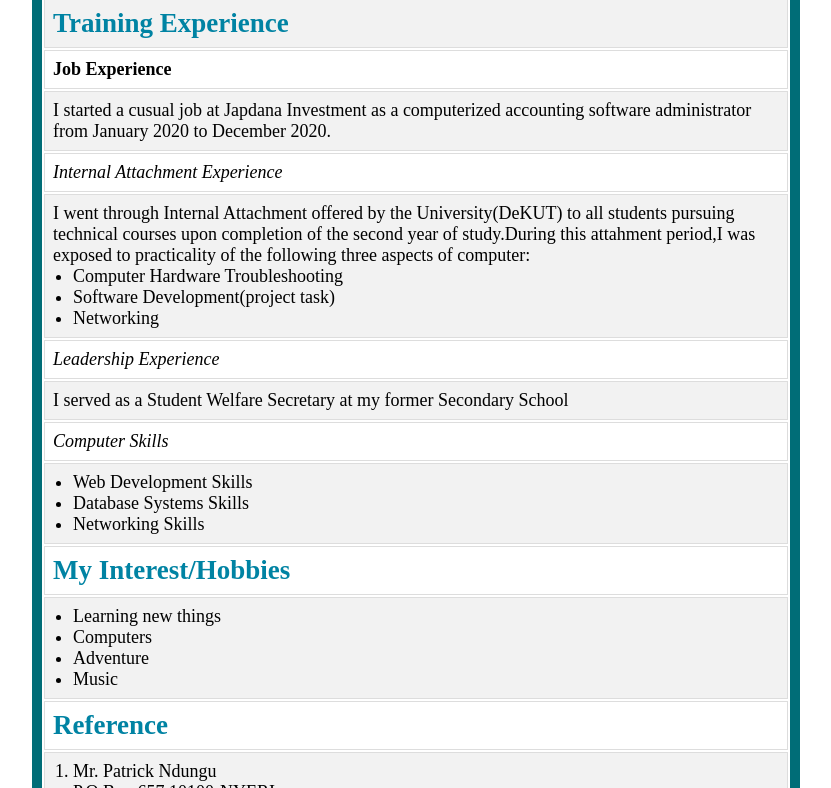
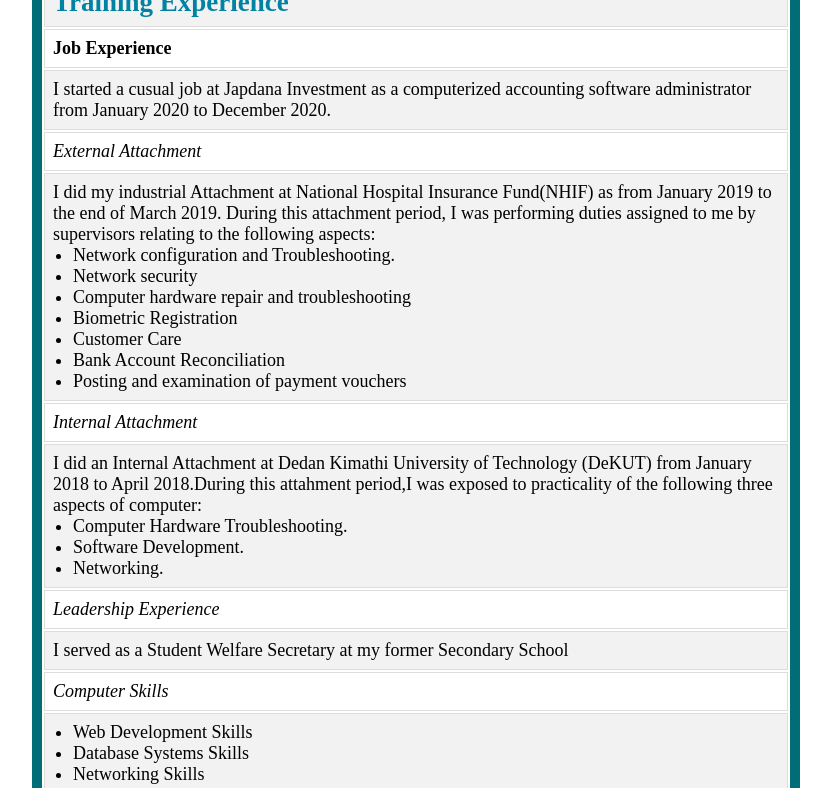
Before and after one commit to ngetichnicholas/my-portfolio, a plain HTML site: page about-me.html in a window 1280 px wide. Shown: the part 1647-2435 px from the top of the page, without its empty margins (224-1055 px from the left). Drawn offline with Linux system fonts and the light colour scheme.

Commit message:
Update about me and readme files and styles

```diff
--- a/about-me.html
+++ b/about-me.html
@@ -83,7 +83,7 @@
           <tr>
             <td colspan="3">
               <ul type="cycle">
-                <li>I am learning programming to develop my skills in Software Development and I chose Moringa School as it offers both challenge as well as an opportunity for career advancement, leading up to position of responsibility as a result of giving services to the society with remarkable performance.</li>
+                <li>I am currently learning programming at Moringa School to develop my skills in Software Development. Moringa School offers opportunity for career advancement in <strong> Computer Programming</strong>, producing graduands with remarkable performance.</li>
                 <li>I intend to advance my knowledge, skills and expertise in the field of <em>Information Technology </em>through <strong>computer programming</strong> and then venture into <em>Business</em>.</li>
               </ul>
             </td>
@@ -159,14 +159,31 @@
             <td colspan="3">I started a cusual job at Japdana Investment as a computerized accounting software administrator from January 2020 to December 2020. <br/></td>
           </tr>
           <tr>
-            <td colspan="3"><em>Internal Attachment Experience</em></td>
+            <td colspan="3"><em>External Attachment</em></td>
           </tr>
           <tr>
-            <td colspan="3">I went through Internal Attachment offered by the University(DeKUT) to all students pursuing technical courses upon completion of the second year of study.During this attahment period,I was exposed to practicality of the following three aspects of computer:<br/>
+            <td colspan="3">I did my industrial Attachment at National Hospital Insurance
+              Fund(NHIF) as from January 2019 to the end of March 2019. During this attachment period, I was performing duties assigned to me by supervisors relating to the following aspects: <br/>
               <ul type="cycle">
-                <li>Computer Hardware Troubleshooting</li>
-                <li>Software Development(project task)</li>
-                <li>Networking</li>
+                <li>Network configuration and Troubleshooting.</li>
+                <li>Network security </li>
+                <li>Computer hardware repair and troubleshooting</li>
+                <li>Biometric Registration</li>
+                <li>Customer Care</li>
+                <li>Bank Account Reconciliation</li>
+                <li>Posting and examination of payment  vouchers</li>
+              </ul>
+            </td>
+          </tr>
+          <tr>
+            <td colspan="3"><em>Internal Attachment</em></td>
+          </tr>
+          <tr>
+            <td colspan="3">I did an Internal Attachment at Dedan Kimathi University of Technology (DeKUT) from January 2018 to April 2018.During this attahment period,I was exposed to practicality of the following three aspects of computer:<br/>
+              <ul type="cycle">
+                <li>Computer Hardware Troubleshooting.</li>
+                <li>Software Development.</li>
+                <li>Networking.</li>
               </ul>
             </td>
           </tr>
--- a/css/style.css
+++ b/css/style.css
@@ -292,14 +292,11 @@ table th {
   #logo {
     margin-left: 15px;
   }
-  #projects-banner {
-    padding-top: 40px;
+  #projects-container {
+    padding-top: 10px;
     display: flex;
     flex-direction: column;
     justify-content: space-around;
-    overflow: auto;
-  }
-  #container {
     height: auto;
     height: auto;
     margin-bottom: 0px;
```
Also changed, not shown: Portfolio -Nicholas-Ngetich .png (added), 1 other file.
